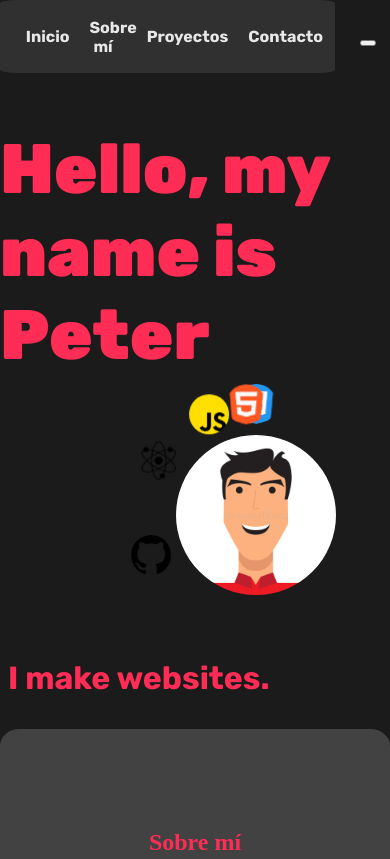
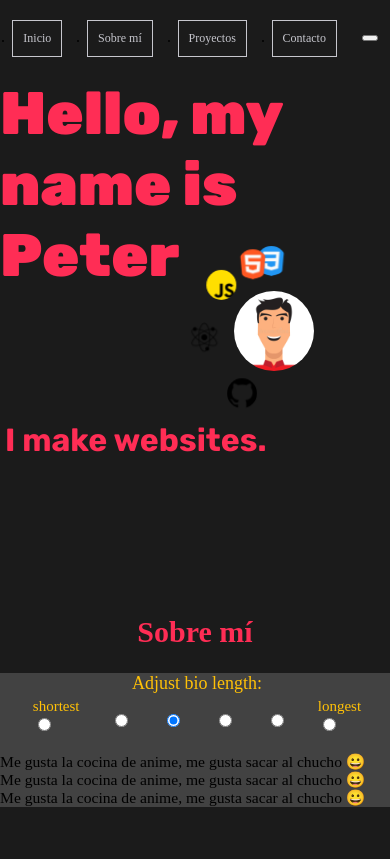
Before and after one commit to MacDuki/Portfolio, a plain HTML site: page index.html in a window 390 px wide. Shown: the top 859 px of the page. Drawn offline with Linux system fonts and the light colour scheme.

Commit message:
Cambios generales de estructura, responsive y estilos

```diff
--- a/index.html
+++ b/index.html
@@ -20,21 +20,24 @@
             <li><a href="#sobre-mi">Sobre mí</a></li>
             <li><a href="#proyectos">Proyectos</a></li>
             <li><a href="#contacto">Contacto</a></li>
-
+            <button type="button" class="button-settings"></button>
           </ul>
 
         </nav>
-        <button type="button" class="button-settings"></button>
+
         <div class="inactive settings-mobile" >
+          <div>
             <input type="checkbox">
             <input type="checkbox">
+          </div>
         </div>
     </header>
 
     <main>
         <section id="inicio">
             <h1>Hello, my name is Peter</h1>
-            <aside><img class="profile-picture" src="./asets/avatar.jpg" alt="Foto del susodicho"/></aside>
+            <aside>
+            <img class="profile-picture" src="./asets/avatar.jpg" alt="Foto del susodicho"/>
               <div class="icon-container">
                 <div class="icon icon1"><img src="./asets/icons/css-3.png"/></div>
                 <div class="icon icon2"><img src="./asets/icons/html-5.png"/></div>
@@ -42,11 +45,13 @@
                 <div class="icon icon4"><img src="./asets/icons/react.png"/></div>
                 <div class="icon icon5"><img src="./asets/icons/silueta-del-logo-de-github-en-un-cuadrado.png"/></div>
               </div>
+            </aside>
             <p>I make websites.</p>
         </section>
 
         <section id="sobre-mi">
           <h2>Sobre mí</h2>
+          <div class="formContainer">
             <form class="bio-options-form" id="">
               <fieldset class="">
                   <legend class="">Adjust bio length:</legend>
@@ -97,12 +102,13 @@
               </fieldset>
             </form>
             <p class="parrafo-multiple"> Me gusta la cocina de anime, me gusta sacar al chucho 😀 Me gusta la cocina de anime, me gusta sacar al chucho 😀 Me gusta la cocina de anime, me gusta sacar al chucho 😀 </p>
-
+          </div>
 
         </section>
 
         <section id="proyectos">
           <h2 class="title-proyects">Proyectos</h2>
+          <div class="projectContainer">
             <ul>
               <li>
                 <figure><img class="proyec" src="./asets/projects/project 2.jpg"/></figure>
@@ -129,6 +135,7 @@
                 </div>
               </li>
             </ul>
+          </div>
         </section>
 
         <section id="contacto">
--- a/main.js
+++ b/main.js
@@ -39,7 +39,7 @@ const short = document.querySelector('.short');
 const long = document.querySelector('.long');
 const longer = document.querySelector('.longer');
 const longest = document.querySelector('.longest');
-const sectionSobreMi = document.querySelector('#sobre-mi');
+const sectionSobreMi = document.querySelector('.formContainer');
 const parrafo = document.querySelector('.parrafo-multiple');
 const elements = [shortest, shorter, short, long, longer, longest];
 
--- a/styles-desktop.css
+++ b/styles-desktop.css
@@ -58,7 +58,6 @@
     }
 
     .button-settings{
-      margin-left: 22.5rem;
       position: absolute;
       top: 2.5rem;
 
--- a/styles-mobile.css
+++ b/styles-mobile.css
@@ -4,6 +4,9 @@
   --main-black-color: #1B1B1B;
   --main-middleBlack-color:#424242;
 
+}
+* {
+  font-size: 62.5%;
 }
 
 body {
@@ -18,76 +21,62 @@ body {
     display: none !important;
   }
                                     /* Navbar */
-.navbar {
-    background-color: #333; /* color de fondo del navbar */
-    padding: .1rem ; /* espacio interno al navbar */
-    position:fixed;
-    top: 0;
-    width: 85%; /* asegura que el navbar ocupe todo el ancho */
-    z-index: 2000; /* asegura que el navbar esté por encima del contenido */
-    opacity: .9;
-    border-radius: 5%;
+
+header {
+  display: block;
 }
 
-  /* Estilos para los enlaces en el navbar */
-  .navbar a {
-    color: #fff; /* color de texto de los enlaces */
-    text-decoration: none; /* elimina la decoración de subrayado */
-    padding: 10px; /* espacio interno alrededor de los enlaces */
-  /* transición de color de fondo */
+.navbar {
+  padding: 5% 0%;
 }
 
 .navbar ul {
+  padding: 0;
   display: flex;
-    flex-direction: row;
-    flex-wrap: nowrap;
-    justify-content: flex-end;
+  justify-content: space-around;
   align-items: center;
+  margin-top: 0;
+
+}
+
+.navbar ul li a {
+  text-decoration: none;
+  color: inherit;
+  color: rgb(198, 198, 205);
+  font-size: 1.2rem;
+
 }
 
 .navbar ul li {
-    list-style: none;
-    font-family: 'Rubik', sans-serif;
-    font-size:medium;
-    text-align: center;
-    width: 100%;
-    height: 100%;
-  }
-  .fixed-navbar {
-    position: relative;
+  padding: 1rem;
+  border: .1rem solid rgb(198, 198, 205);
 }
 
-  .button-settings{
-    margin-left: 22.5rem;
-    position: absolute;
-    top: 2.5rem;
-
-   }
                                                 /* Settings mobile*/
 
 .settings-mobile {
     position:absolute;
     background-color: #333;
-    width:100%;
+    width: 100%;
     height: 100%;
     z-index: 1000;
-    display: flex;
-    flex-direction: row;
-    justify-content: space-evenly;
+    display: block;
     border-radius: 1rem;
 
 }
-.settings-mobile input {
-    margin-bottom: 35rem;
+
+.settings-mobile div {
+  position: absolute;
+  z-index: 1001;
+  top: 10%;
+  left: 45%;
 }
 
                                                 /* Inicio */
-  #inicio {
-    margin-top: 8rem;
-  }
 
   #inicio h1 {
-    font-size:70px;
+    margin: 0;
+    font-size: 6rem;
     color: var(--main-red-color);
     font-family: 'Rubik', sans-serif;
     font-weight:900;
@@ -103,24 +92,24 @@ body {
   }
 
   .profile-picture {
-    margin-left: 11rem;
+    margin-left: 60%;
     margin-bottom: 0rem;
     border-radius: 50%;
-    width: 10rem;
-    height: 10rem;
+    width: 8rem;
+    height: 8rem;
     z-index: 100;
     position: relative;
   }
+
   #inicio aside {
    display:flex;
-   margin-bottom: 4rem;
+   margin-bottom: 5rem;
   }
 
   .icon-container {
-    width: 14rem;
-    height: 14rem;
-    margin-left: 9rem;
-    bottom: 13.5rem;
+    width: 8rem;
+    height: 8rem;
+    left: 60%;
     position: absolute;
     display: flex;
     align-items: center;
@@ -130,8 +119,8 @@ body {
   }
   .icon {
     position:absolute;
-    width: 40px;
-    height: 40px;
+    width: 3rem;
+    height: 3rem;
     border-radius: 50%;
     animation: orbit linear infinite;
     z-index: -1;
@@ -166,8 +155,8 @@ body {
   }
 
   .icon img{
-    width: 40px; /* Ajusta el tamaño según tus necesidades */
-    height: 40px; /* Ajusta el tamaño según tus necesidades */
+    width: 3rem; /* Ajusta el tamaño según tus necesidades */
+    height: 3rem; /* Ajusta el tamaño según tus necesidades */
     border-radius: 50%;
     z-index: 10;
 
@@ -181,23 +170,23 @@ body {
     }
   }
 
-  .bio-options-form {
 
-  }
                                               /*Sobre mi*/
   #sobre-mi {
-
-    background-color: var(--main-middleBlack-color);
-    border-radius: 5%;
-    padding-top: 5rem;
+    margin-top: 40%;
+    padding-top: 0rem;
     padding-bottom: 2rem;
   }
 
   #sobre-mi h2{
+    font-size: 3rem;
     color: var(--main-red-color);
     text-align: center;
   }
-
+  .formContainer {
+    font-size: 2.5rem;
+    background-color: var(--main-middleBlack-color);
+  }
   .bio-options-form fieldset legend {
     color: var(--main-yellow-color);
   }
@@ -214,6 +203,7 @@ body {
   }
 
   .bio-options-form fieldset legend{
+    font-size: 1.8rem;
     justify-content: center;
   }
 
@@ -222,7 +212,10 @@ body {
     flex-direction: column-reverse;
     justify-content: space-around;
     align-items: stretch;
+  }
 
+  .bio-input-action span {
+    font-size: 1.5rem;
 
   }
 
@@ -238,27 +231,26 @@ body {
   }
                                                         /* Proyects */
  #proyectos{
-    margin-top: 15rem;
+    margin-top: 40%;
     position: static;
+ }
+
+ .projectContainer {
   background-color: var(--main-middleBlack-color);
-    border-radius: 2%;
-    border-bottom-left-radius: 90%;
-    border-bottom-right-radius:20% ;
-    border-top-left-radius: 20%;
-    border-top-right-radius:  90% ;
  }
 
  .title-proyects{
-  text-align: end;
+  text-align: center;
+  font-size: 3rem;
   color: var(--main-red-color);
  }
 
  #proyectos ul {
+    padding: 0;
     display: flex;
     flex-direction: column;
-    align-content: center;
-    flex-wrap: wrap;
     text-align: center;
+    justify-content: space-between;
 }
  #proyectos ul li {
     display: flex;
@@ -280,7 +272,6 @@ figure {
  #proyectos img {
     height: 18rem;
     width: 100%;
-    border-radius: 20%
  }
 
 
```
Lines whose indentation alone changed are shown as unchanged.
